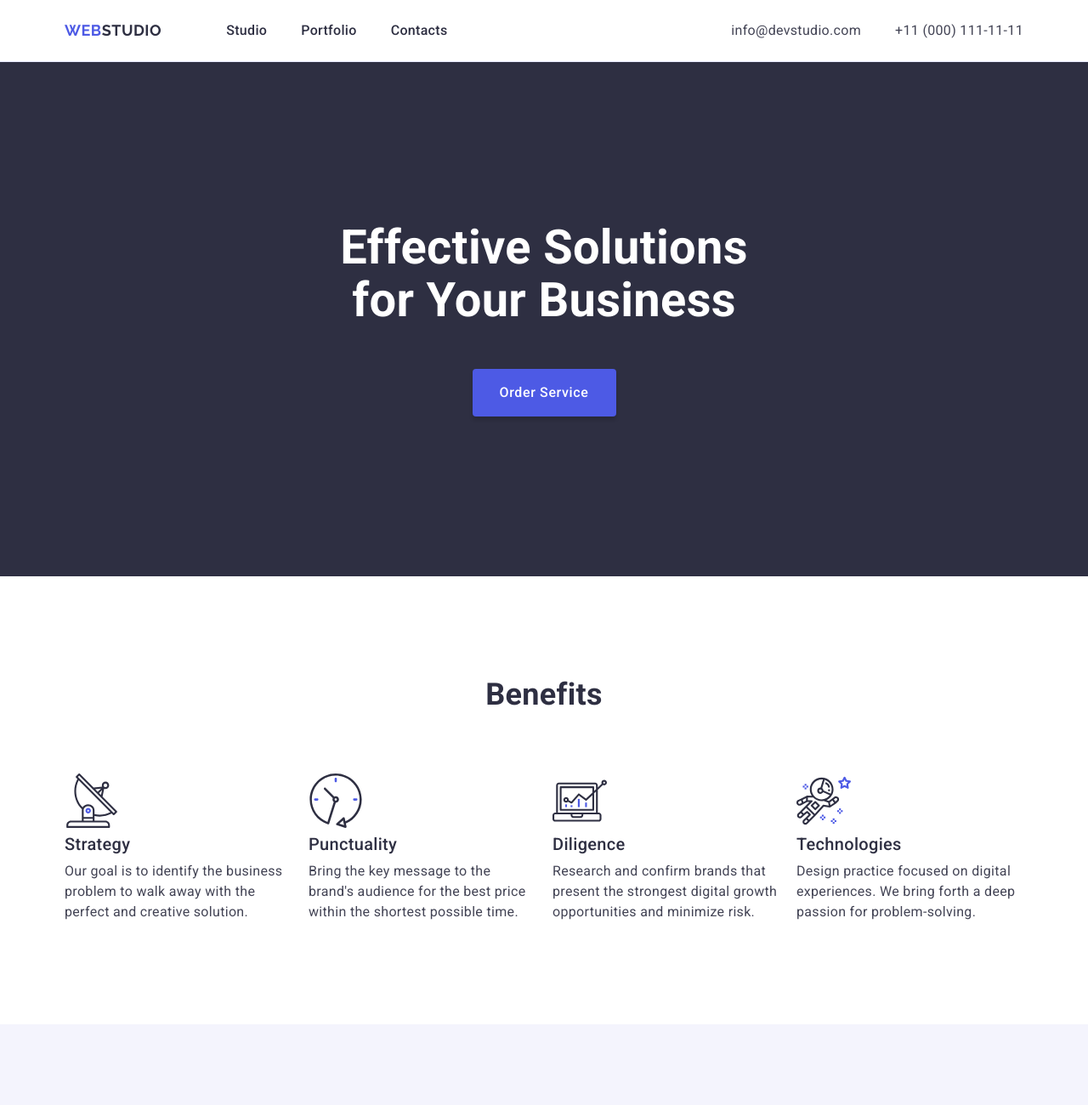
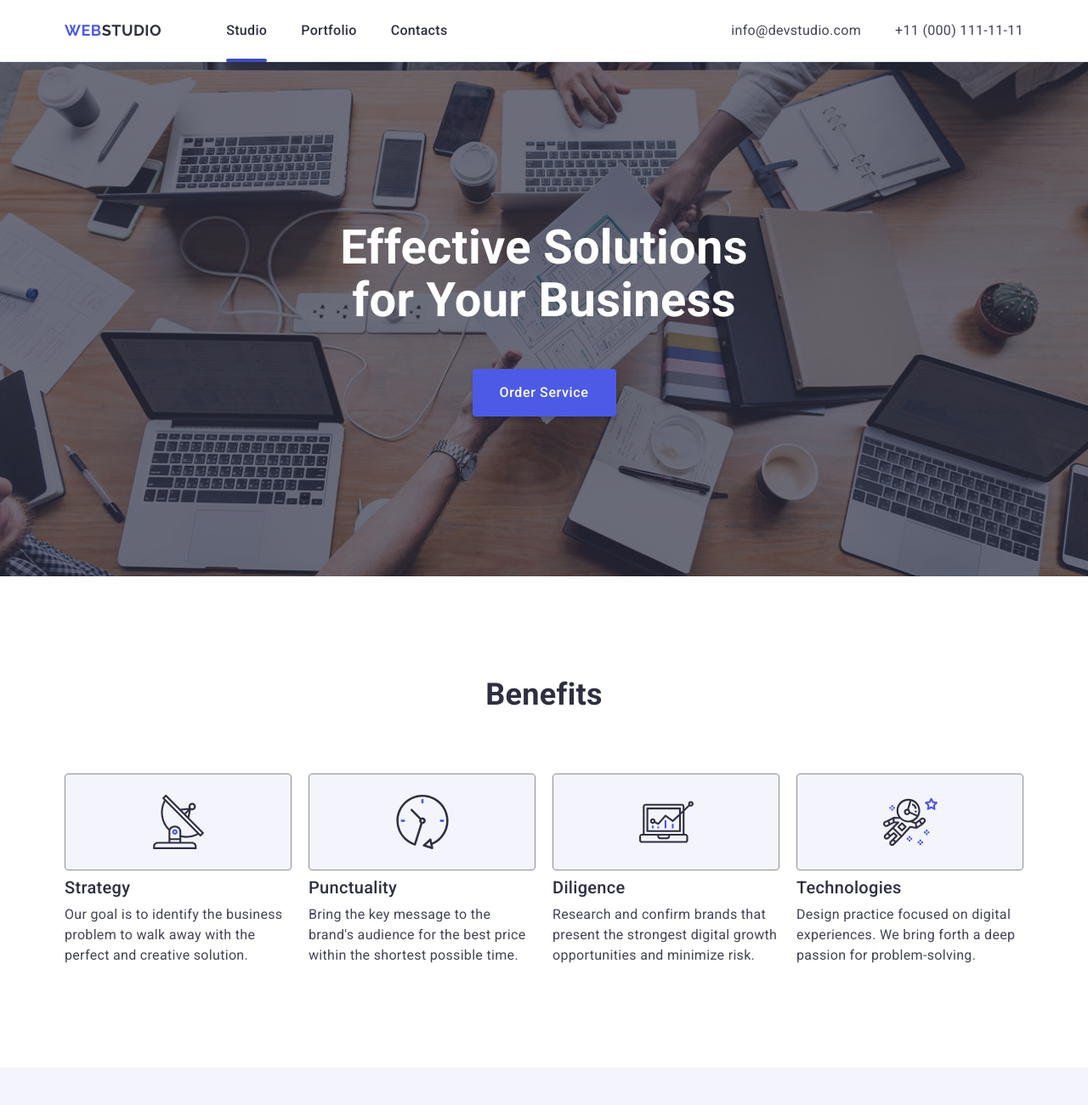
Before and after one commit to void-olxdr/goit-markup-hw-04, a plain HTML site: page index.html in a window 1280 px wide. Shown: the top 1300 px of the page at 85% size. Drawn offline with Linux system fonts and the light colour scheme.

Commit message:
done benefits items icons

```diff
--- a/css/styles.css
+++ b/css/styles.css
@@ -97,6 +97,7 @@ body {
 }
 
 .menu-link {
+	position: relative;
 	display: block;
 	font-weight: 500;
 	color: var(--clr-grey);
@@ -106,6 +107,18 @@ body {
 .menu-link:hover,
 .menu-link:focus {
 	color: var(--clr-ocean);
+}
+
+.active.menu-link::after {
+	content: '';
+	position: absolute;
+	bottom: 0;
+	left: 0;
+	margin-bottom: -1px;
+	width: 100%;
+	height: 4px;
+	border-radius: 2px;
+	background-color: var(--clr-ocean);
 }
 
 .contacts-list {
@@ -130,6 +143,7 @@ body {
 
 .hero {
 	padding: 188px 0;
+	background: linear-gradient(rgba(46, 47, 66, 0.7), rgba(46, 47, 66, 0.7)), url('../images/hero-bg.jpg') no-repeat center / cover;
 	background-color: var(--clr-grey);
 }
 
@@ -185,7 +199,22 @@ body {
 }
 
 .benefits-item {
+	display: flex;
+	flex-direction: column;
+	justify-content: center;
+	row-gap: 8px;
 	width: calc((100% - 60px) / 4);
+}
+
+.benefits-item-icon-block {
+	display: flex;
+	align-items: center;
+	justify-content: center;
+	width: 100%;
+	padding: 24px;
+	border: 1px solid var(--clr-light-slate);
+	border-radius: 4px;
+	background-color: var(--clr-cloud);
 }
 
 .benefits-title {
@@ -197,7 +226,6 @@ body {
 	font-size: 20px;
 	line-height: 1.2;
 	color: var(--clr-grey);
-	margin-bottom: 8px;
 }
 
 /* === benefits */
--- a/index.html
+++ b/index.html
@@ -14,7 +14,7 @@
 					<a class="logo" href="./index.html"><span class="accent-color">Web</span>Studio</a>
 					<ul class="menu">
 						<li class="menu-item">
-							<a class="menu-link" href="">Studio</a>
+							<a class="menu-link active" href="">Studio</a>
 						</li>
 						<li class="menu-item">
 							<a class="menu-link" href="">Portfolio</a>
@@ -48,30 +48,38 @@
 					<h2 class="benefits-title section-title">Benefits</h2>
 					<ul class="benefits-list">
 						<li class="benefits-item">
+							<div class="benefits-item-icon-block">
 								<svg class="benefits-item-icon" width="64" height="64">
 									<use href="./images/icons.svg#icon-antenna"></use>
 								</svg>
+							</div>
 							<h3 class="benefits-item-title">Strategy</h3>
 							<p class="benefits-item-text">Our goal is to identify the business problem to walk away with the perfect and creative solution.</p>
 						</li>
 						<li class="benefits-item">
+							<div class="benefits-item-icon-block">
 								<svg class="benefits-item-icon" width="64" height="64">
 									<use href="./images/icons.svg#icon-clock"></use>
 								</svg>
+							</div>
 							<h3 class="benefits-item-title">Punctuality</h3>
 							<p class="benefits-item-text">Bring the key message to the brand's audience for the best price within the shortest possible time.</p>
 						</li>
 						<li class="benefits-item">
+							<div class="benefits-item-icon-block">
 								<svg class="benefits-item-icon" width="64" height="64">
 									<use href="./images/icons.svg#icon-diagram"></use>
 								</svg>
+							</div>
 							<h3 class="benefits-item-title">Diligence</h3>
 							<p class="benefits-item-text">Research and confirm brands that present the strongest digital growth opportunities and minimize risk.</p>
 						</li>
 						<li class="benefits-item">
+							<div class="benefits-item-icon-block">
 								<svg class="benefits-item-icon" width="64" height="64">
 									<use href="./images/icons.svg#icon-astronaut"></use>
 								</svg>
+							</div>
 							<h3 class="benefits-item-title">Technologies</h3>
 							<p class="benefits-item-text">Design practice focused on digital experiences. We bring forth a deep passion for problem-solving.</p>
 						</li>
```
Lines whose indentation alone changed are shown as unchanged.
